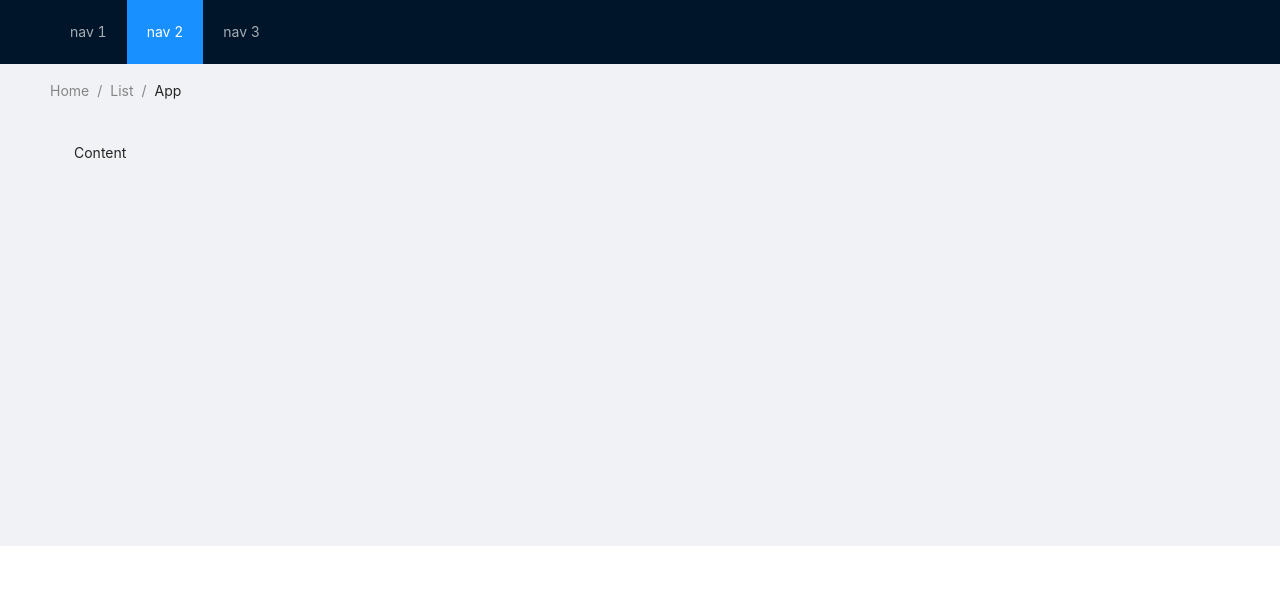
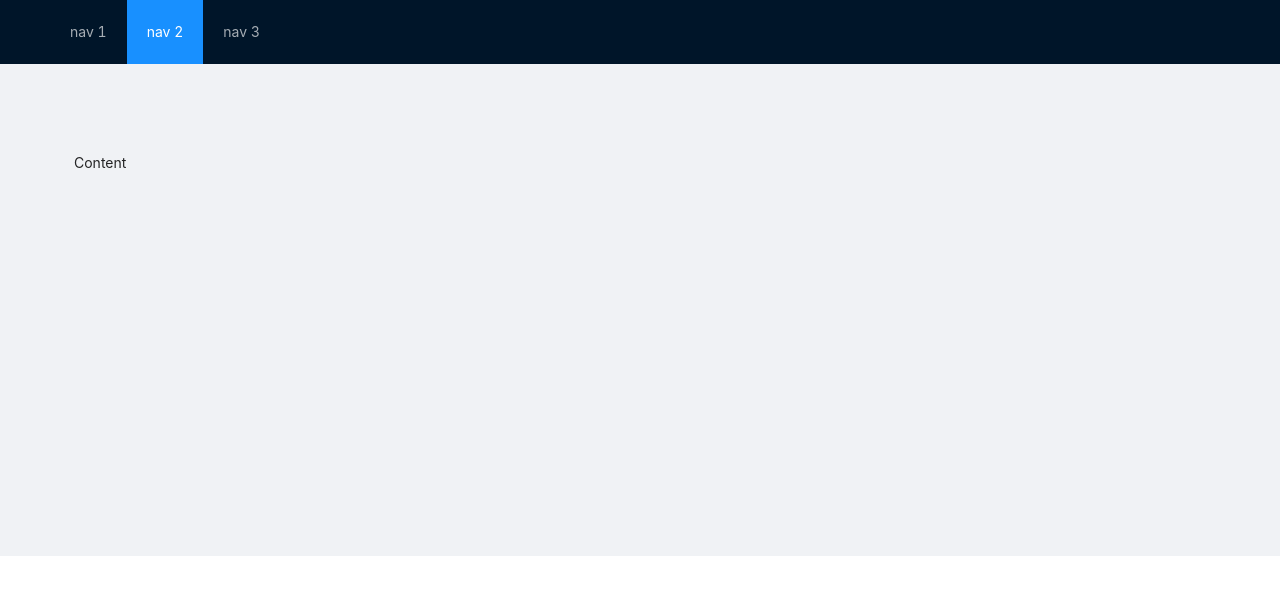
Before and after one commit to HatemSaadallah/naturelamb-landing-page, a React (Create React App) app: page / in a window 1280 px wide. Shown: the top 594 px of the page. Built offline with nearby package versions, Linux system fonts and the light colour scheme.

Commit message:
Removed Crumb

```diff
--- a/src/Components/Navbar/navbar.componenet.js
+++ b/src/Components/Navbar/navbar.componenet.js
@@ -7,7 +7,6 @@
         <Layout>
             <Header
                 style={{
-                    position: 'fixed',
                     zIndex: 1,
                     width: '100%',
                 }}
@@ -30,15 +29,6 @@
                     marginTop: 64,
                 }}
             >
-                <Breadcrumb
-                    style={{
-                        margin: '16px 0',
-                    }}
-                >
-                    <Breadcrumb.Item>Home</Breadcrumb.Item>
-                    <Breadcrumb.Item>List</Breadcrumb.Item>
-                    <Breadcrumb.Item>App</Breadcrumb.Item>
-                </Breadcrumb>
                 <div
                     className="site-layout-background"
                     style={{
```
